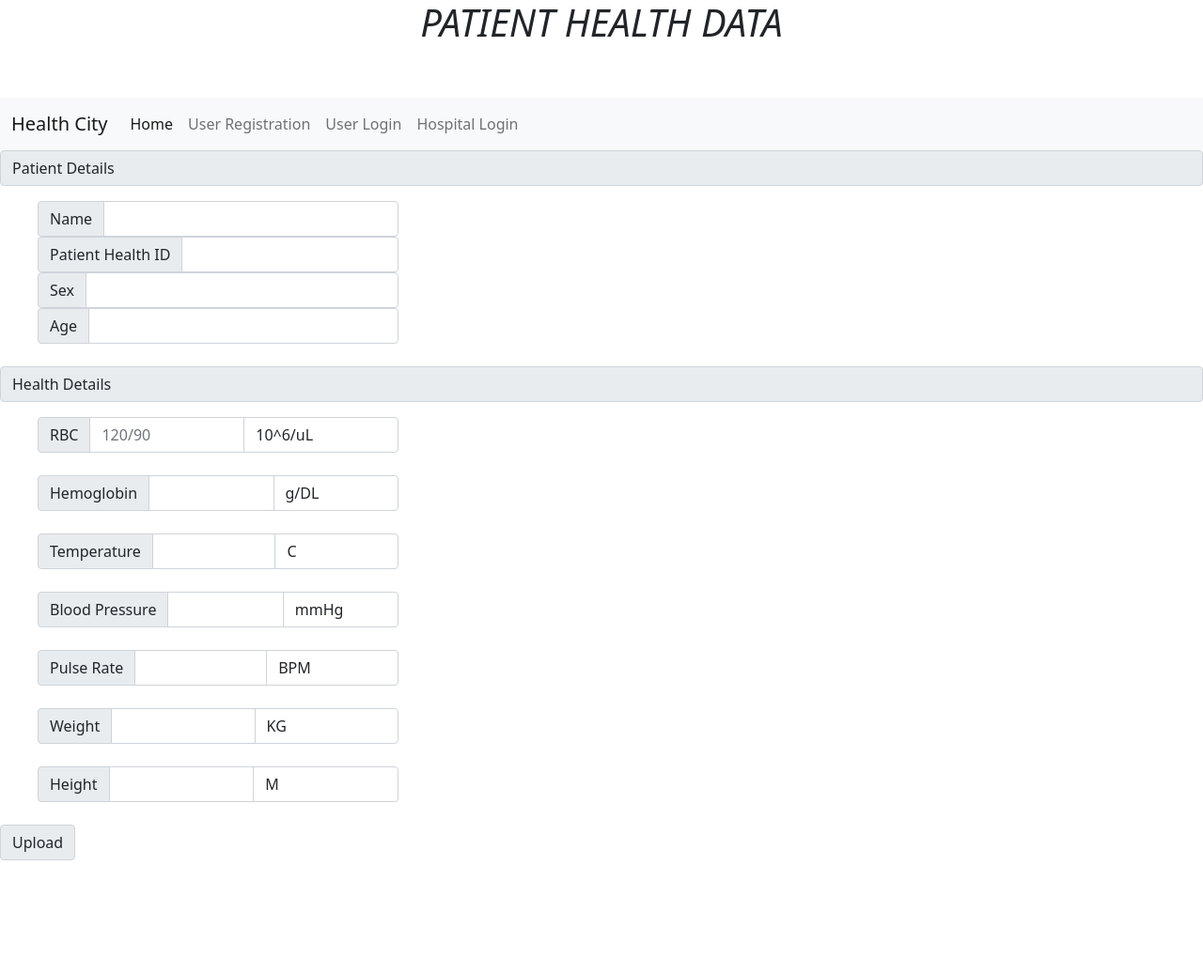
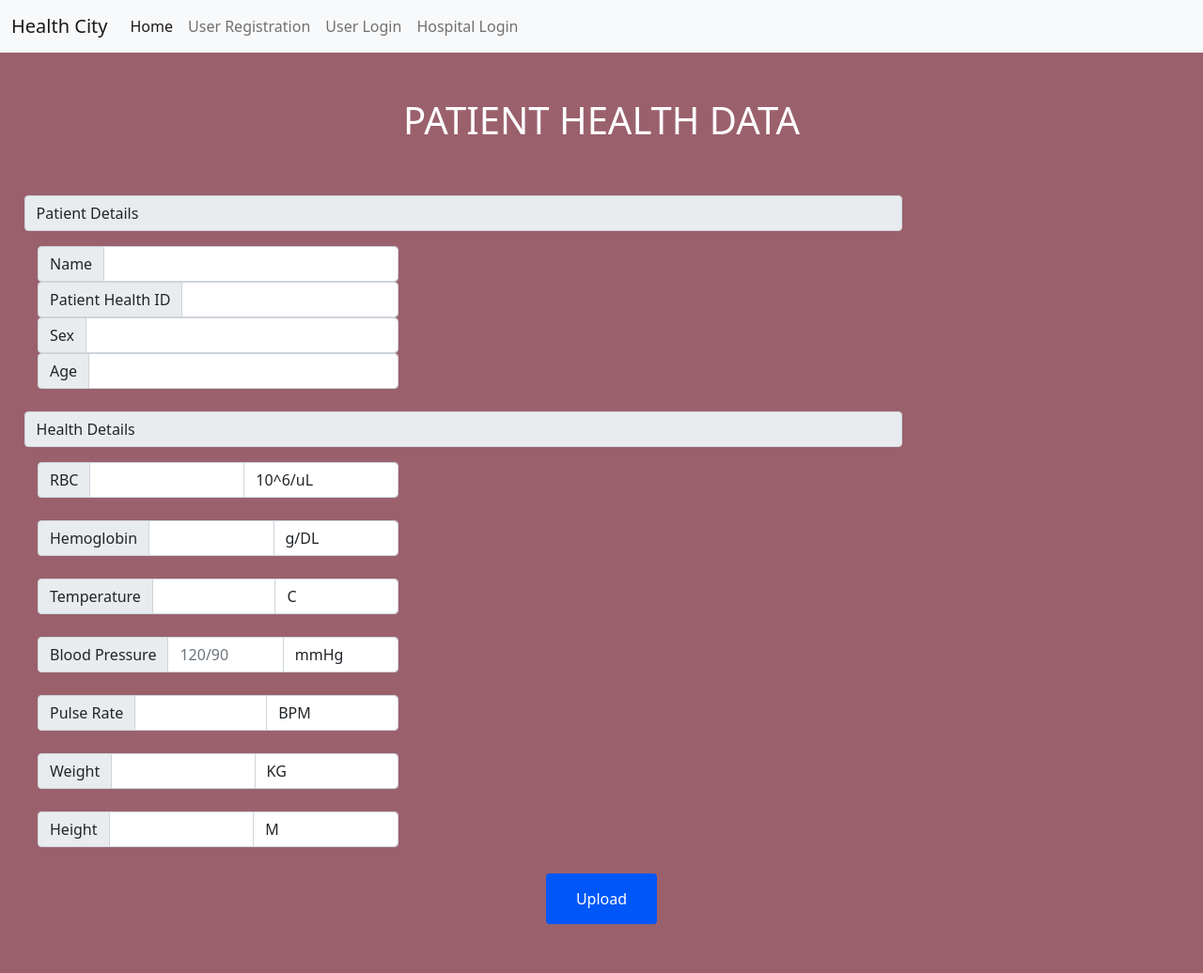
Before and after one commit to akash-r-prabhu/CodePoltergeist_AkashRPrabhu, a Flask app: page /upload_health in a window 1280 px wide. Shown: the whole page at 94% size. Before the commit the page ends 916 px from the top, so only its background shows below. Run offline with Flask 2, Linux system fonts and the light colour scheme.

Commit message:
added healthy count and changed fonts and css theme of upload health page

```diff
--- a/templates/upload_health.html
+++ b/templates/upload_health.html
@@ -1,3 +1,4 @@
+
 <!DOCTYPE html>
 <html lang="en">
 <head>
@@ -13,15 +14,25 @@
     margin-left:40px;
 
   }
+  .button {
+          background-color: #0057f8;
+          border: none;
+          color: white;
+          padding: 15px 32px;
+          text-align: center;
+          text-decoration: none;
+          display: inline-block;
+          font-size: 16px;
+          margin: 4px 2px;
+          cursor: pointer;
+        }
 </style>
 
 </head>
-<h1 align="center">
-  <b></b> <i> PATIENT HEALTH DATA</i></b>  <br> <br>
-</h1>
 
 
-<body>
+
+<body style="background-color: #9A616D;" >
   <nav class="navbar navbar-expand-lg navbar-light bg-light">
     <div class="container-fluid">
       <a class="navbar-brand" href="/">Health City</a>
@@ -33,9 +44,13 @@
           <li class="nav-item">
             <a class="nav-link active" aria-current="page" href="/">Home</a>
           </li>
+
           <li class="nav-item">
+
             <a class="nav-link" href="/user_registration">User Registration</a>
+
           </li>
+
           <li class="nav-item">
             <a class="nav-link" href="/user_login">User Login</a>
           </li>
@@ -46,8 +61,15 @@
       </div>
     </div>
 </nav>
+<br><br>
+<!-- <center> -->
+<section ></section>
+<h1 align="center" style="color: white;">
+  <b></b>  PATIENT HEALTH DATA</b>  <br> <br>
+</h1>
+
 <form onsubmit="health_status()">
-    <p class="input-group-text" width=30>Patient Details</p>
+    <p class="input-group-text" width=30 style="margin-left: 2vw; margin-right: 25vw;">Patient Details</p>
     <div class="input-group">
         <span class="input-group-text" width=20>Name</span> <br>
         <input type="text" aria-label="name" class="form-control">
@@ -65,10 +87,10 @@
                 <input type="text" aria-label="age" class="form-control">
             </div>
             <br>
-            <p class="input-group-text" width=35>Health Details</p>
+            <p class="input-group-text" width=35 style="margin-left: 2vw; margin-right: 25vw;">Health Details</p>
     <div class="input-group">
         <span class="input-group-text" width=35>RBC</span> <br>
-        <input type="text" aria-label="rbc" class="form-control" placeholder="120/90">
+        <input type="text" aria-label="rbc" class="form-control" >
         <input type="text" aria-label="rbcunit" class="form-control" value="10^6/uL">
       </div>
 
@@ -87,7 +109,7 @@
       <br>
       <div class="input-group">
         <span class="input-group-text" width=25>Blood Pressure</span> <br>
-        <input type="text"  id="bp1"aria-label="bp" class="form-control">
+        <input type="text"  id="bp1"aria-label="bp" class="form-control" placeholder="120/90">
         <input type="text"  id="bp2" aria-label="bpunit" class="form-control" value="mmHg">
       </div>
 
@@ -111,14 +133,20 @@
         <input type="text" id="height2"aria-label="heightunit" class="form-control" value="M">
       </div>
      <br>
-     <button  class="input-group-text" width=25 type="submit" value="Submit">Upload</button>
+     <center><button  class="input-group-text button" width=25 type="submit" value="Submit" >Upload</button></center>
      <br> <br>
 </form>
-
+</section>
+<!-- </center> -->
 <script>
 
 function health_status()
 {
+  let no_of_healthy_people;
+  let no_of_people;
+  localStorage.setItem("healthpeople", no_of_healthy_people);
+  localStorage.setItem("totalpop", no_of_people);
+  no_of_people++;
   var health_status=0;
   var weight=document.getElementById("wgt1").value;
   var ht=document.getElementById("height1").value;
@@ -164,7 +192,7 @@ else {
 if(health_status>=4)
 {
   alert("Good health in general, if any problems arise please contact the doctors!");
-
+  no_of_healthy_people++;
 }
 else if(health_status>=2)
 {
@@ -174,7 +202,6 @@ else if(health_status>=2)
 else
 {alert("Bad Health! Pls get immediate attention from a doctor! Call XXX-XXX-XXX ");
 }
-alert("Successfufully uploaded data")
 print();
 }
 
```
